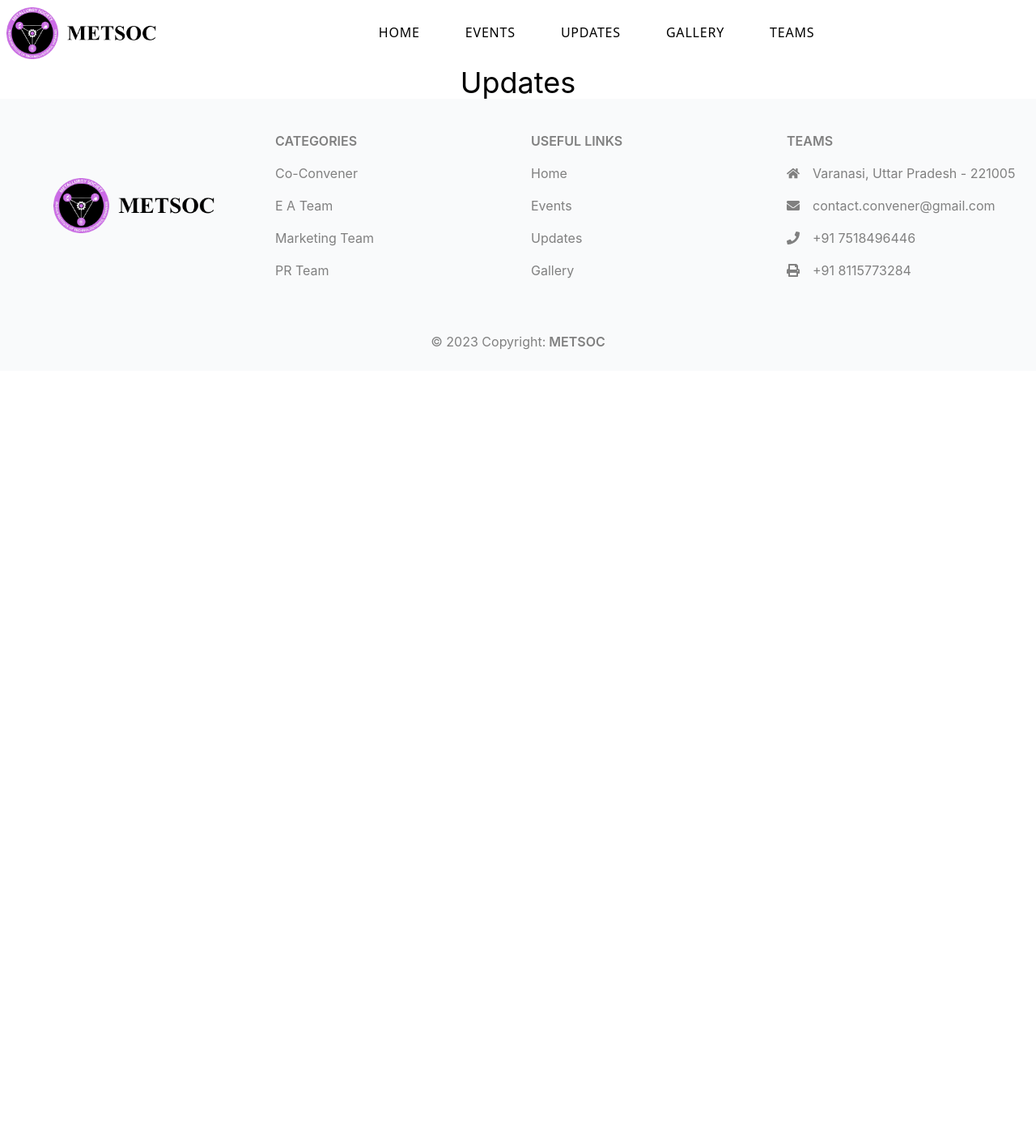
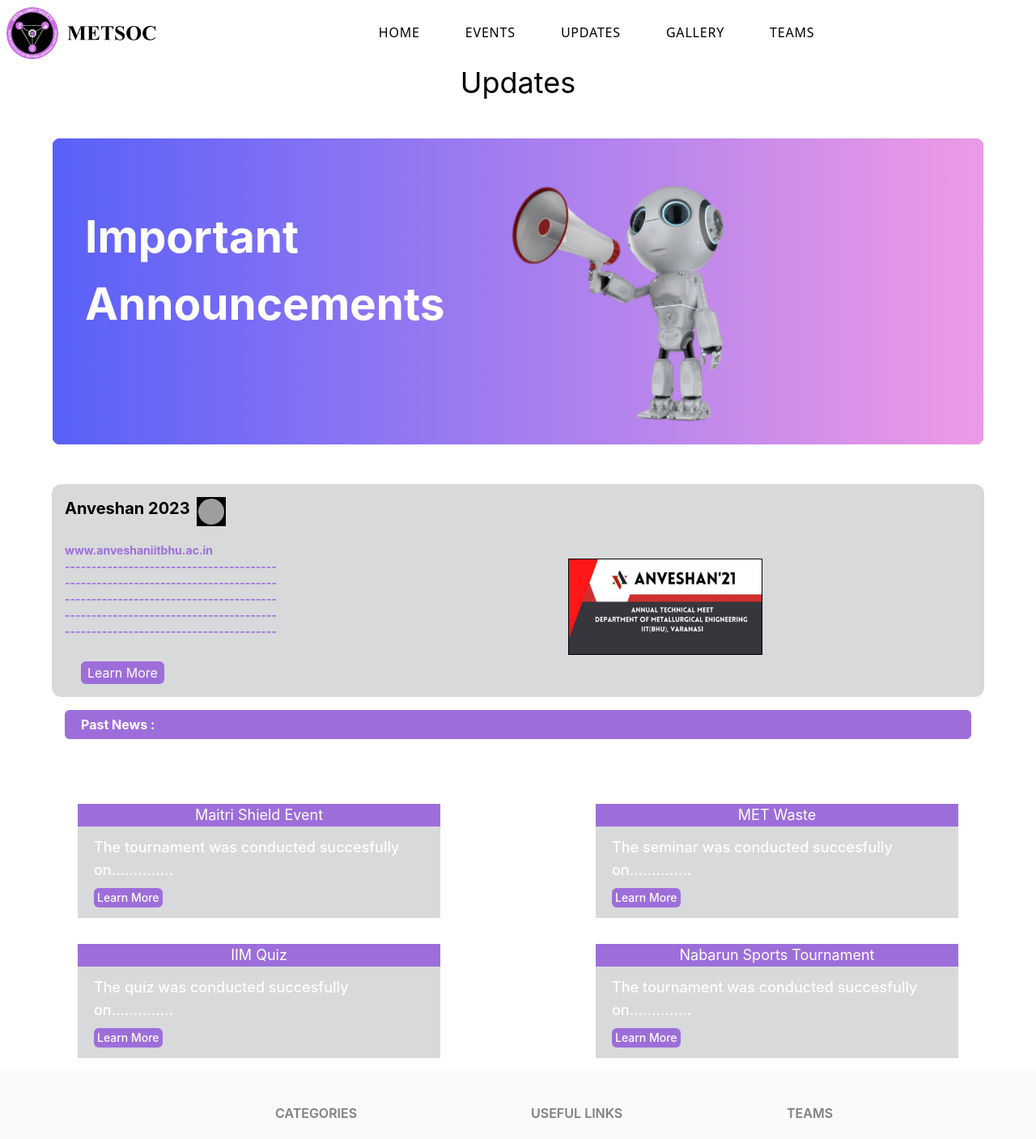
Before and after one commit to bayush-9/metsoc-website, a React (Create React App) app: page /updates in a window 1280 px wide. Shown: the top 1407 px of the page at 81% size. Before the commit the page ends 800 px from the top, so only its background shows below. Built offline with nearby package versions, Linux system fonts and the light colour scheme; grey boxes are pictures that could not be loaded.

Commit message:
updates page

```diff
--- a/src/components/Hero.js
+++ b/src/components/Hero.js
@@ -40,7 +40,6 @@ const Home = () => {
 			<article className="flex flex-col  bg-darkwhite2 rounded-xl">
       <div className="flex flex-col flex-1 p-0 text-center ">
 				<p className='m-auto text-[50px] sm:text-[75px] font-bold'>
-
         </p>
 				</div>
 			</article>
--- a/src/components/Updates.js
+++ b/src/components/Updates.js
@@ -1,12 +1,141 @@
 import React from 'react'
 import Navbar from './Navbar'
 import Footer from './Footer'
-
+import Anveshan from "../assets/Anveshan.png"
+import Robo2 from "../assets/Robo2.png"
 const Updates = () => {
   return (
   <>
   <Navbar/>
   <p className='text-4xl bold text-center m-auto'>Updates</p>
+
+
+<section className="py-0 md:py-0 btn w-[90vw] h-full m-auto rounded-xl  text-white mt-12 ">
+	<div className=' flex space-between lg:flex-column border '>
+		<div><div className='p-10 py-20 '>
+			<p className='m-auto text-[50px] sm:text-[55px] font-bold'>Important <br/> Announcements </p>
+		</div></div>
+
+		<div >
+		<img
+      src={Robo2}
+      className='lg:max-w-sm  '
+      alt='logo'
+    />
+		</div>
+	</div>
+</section>
+
+
+<section className="py-0 md:py-0 w-[90vw] h-full m-auto text-white mt-12">
+
+
+
+			<article className="flex flex-col bg-offwhite rounded-xl">
+  <div className="flex flex-col flex-1 p-4 pb-4 text-left">
+  <div className='flex'>
+  <div>
+    <p className="text-base lg:text-xl font-bold text-black">
+      Anveshan 2023
+    </p>
+  </div>
+  <div className='h-9 w-9 bg-black flex items-center justify-center ml-2'>
+    <img
+      className='h-8 w-8 rounded-full'
+      src="https://media.licdn.com/dms/image/C4D0BAQFOqEhhWAl8oQ/company-logo_200_200/0/1617951714469?e=2147483647&v=beta&t=pT0ZQM5KVMIrdkdQab34XKPTbJHsm1KC0kpBbsq0z9A"
+      alt="Image 1"
+    />
+  </div>
+</div>
+
+
+	<div className='flex space-x-20 pt-5'>
+
+		<div className='flex justify-end'>
+  <div>
+    <p className="text-base lg:text-sm font-bold text-purple">
+      www.anveshaniitbhu.ac.in
+      <br />
+      ----------------------------------------
+      <br />
+      ----------------------------------------
+      <br />
+      ----------------------------------------
+      <br />
+      ----------------------------------------
+      <br />
+      ----------------------------------------
+    </p>
+  </div>
+  <div className='ml-auto pl-10'>
+    <img
+      src={Anveshan}
+      className='h-25 border border-solid border-black mt-5 lg:ml-80 lg:h-30 w-60'
+      alt='logo'
+    />
+  </div>
+</div>
+
+	</div>
+	<div className='px-5'>
+		<button className='text-white rounded-md px-2 py-0.5 mt-2 bg-purple'>
+			Learn More
+		</button>
+	</div>
+  </div>
+
+
+
+			</article>
+
+			<div className="flex flex-col flex-1 p-4 pb-4  ">
+				<div className='text-grey bg-purple rounded-md p-1.5 font-bold pl-5'>Past News :</div>
+				</div>
+
+
+</section>
+<section className="py-0 md:py-0 m-auto text-white mt-12">
+	<div className='flex'>
+		<div className='p-4 w-25 flex flex-col flex-1 spacex-2 lg:mx-20 '>
+			<div className='text-white bg-purple text-center text-lg'>Maitri Shield Event</div>
+			<div className='text-white bg-offwhite font-medium text-lg px-5 py-3'><p>The tournament was conducted succesfully on..............</p>
+			<button className='text-white text-sm rounded-md px-1 py-0.5 mt-2 bg-purple'>
+			Learn More
+		</button>
+			</div>
+		</div>
+		<div className='p-4 w-25 flex flex-col flex-1 spacex-2 lg:mx-20'>
+		<div className='text-white bg-purple text-center text-lg'>MET Waste</div>
+			<div className='text-white bg-offwhite font-medium text-lg px-5 py-3'><p>The seminar was conducted succesfully on..............</p>
+			<button className='text-white text-sm rounded-md px-1 py-0.5 mt-2 bg-purple'>
+			Learn More
+		</button>
+			</div>
+
+		</div>
+	</div>
+	<div className='flex'>
+		<div className='p-4 w-25 flex flex-col flex-1 spacex-2 lg:mx-20 '>
+			<div className='text-white bg-purple text-center text-lg'>IIM Quiz</div>
+			<div className='text-white bg-offwhite font-medium text-lg px-5 py-3'><p>The quiz was conducted succesfully on..............</p>
+			<button className='text-white text-sm rounded-md px-1 py-0.5 mt-2 bg-purple'>
+			Learn More
+		</button>
+			</div>
+		</div>
+		<div className='p-4 w-25 flex flex-col flex-1 spacex-2 lg:mx-20'>
+		<div className='text-white bg-purple text-center text-lg'>Nabarun Sports Tournament</div>
+			<div className='text-white bg-offwhite font-medium text-lg px-5 py-3'><p>The tournament was conducted succesfully on..............</p>
+			<button className='text-white text-sm rounded-md px-1 py-0.5 mt-2 bg-purple'>
+			Learn More
+		</button>
+			</div>
+
+		</div>
+
+	</div>
+
+</section>
   <Footer/>
   </>
   )
--- a/tailwind.config.js
+++ b/tailwind.config.js
@@ -7,6 +7,8 @@ module.exports = {
 	theme: {
 		colors: {
 			berry: '#A45693',
+			purple:'#9d6eda',
+			offwhite:'#d7d9db',
 			blush: '#F1E9EE',
 			black: '#000000',
 			mauve: '#C092B2',
@@ -23,6 +25,18 @@ module.exports = {
 				poppins: ['Poppins', 'sans-serif'],
 				montserrat: ['Montserrat', 'sans-serif'],
 			},
+			spacing:{
+				'2': '8px',
+			},
+			textAlign: {
+				left: 'left',
+				center: 'center',
+				right: 'right',
+				justify: 'justify',
+			  },
+			  flexDirection: {
+				'col': 'column',
+			  },
 		},
 	},
 	plugins: [],
```
Also changed, not shown: src/App.css (line endings or trailing spaces), src/assets/Anveshan.png (added), src/assets/Robo2.png (added).
